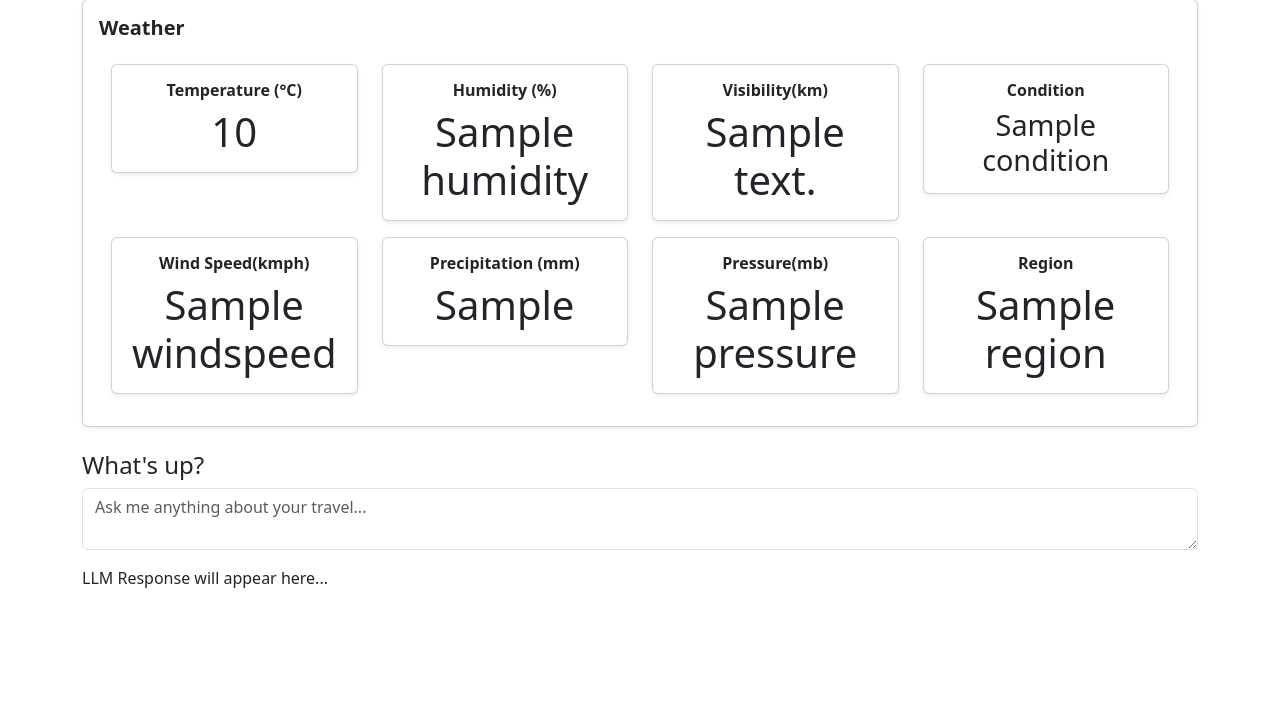
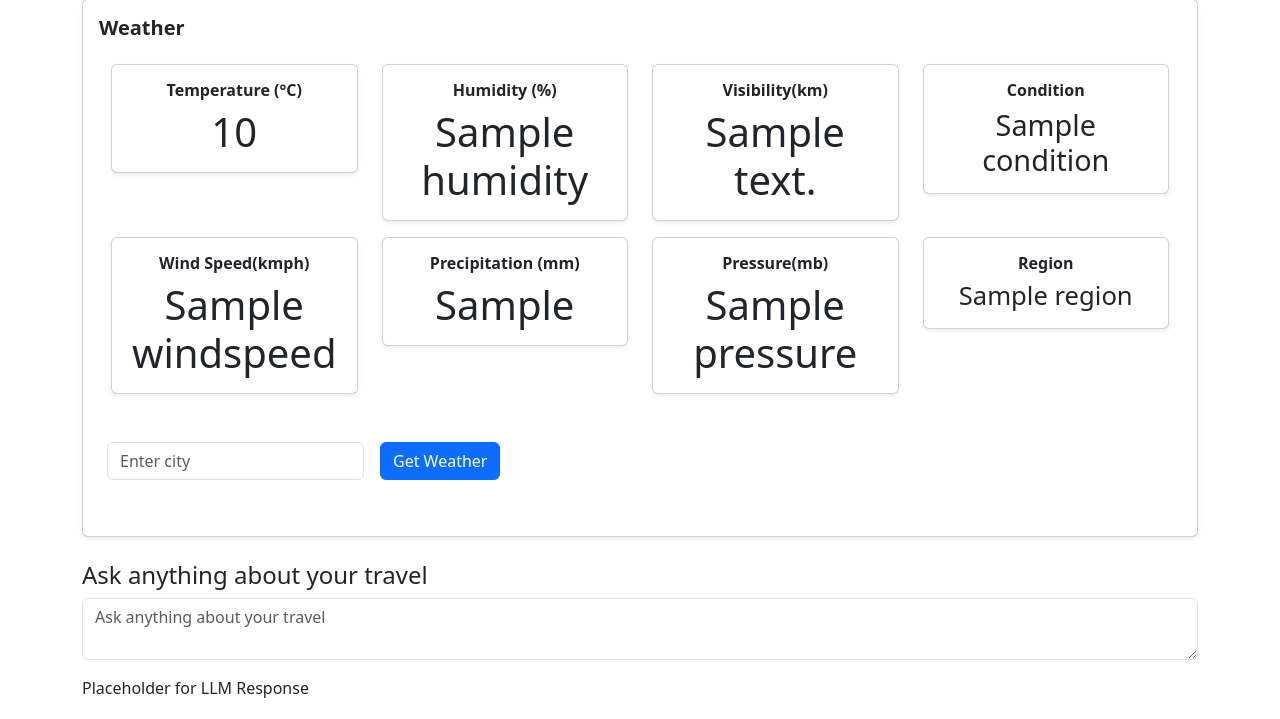
Before and after one commit to nitishkthakur/RoamRadar, a FastAPI app: template templates/index.html in a window 1280 px wide. Shown: the part 81-800 px from the top of the page. Run offline with FastAPI, Linux system fonts and the light colour scheme; the template is opened without the code that fills it: most values are stand-ins (such as "Sample title", 1, 10 or a date in 2020).

Commit message:
User now Inputs city name

```diff
--- a/main.py
+++ b/main.py
@@ -7,7 +7,7 @@ import requests
 import os
 import dotenv
 import json
-from functions import extract_current_weather_parameters
+from functions import extract_current_weather_parameters, get_weather_data
 
 # Load Secrets from Environment Variables
 dotenv.load_dotenv()
@@ -23,15 +23,21 @@ app.mount("/static", StaticFiles(directory="static"), name="static")
 # Setup Jinja templates
 templates = Jinja2Templates(directory="templates")
 
+
+# Get weather
+
+
 @app.get("/", response_class=HTMLResponse)
-async def read_root(request: Request):
+async def read_root(request: Request, city:str = "Thimphu"):
     # Make the Weather API call
-    weather_response = httpx.get("https://api.weatherapi.com/v1/current.json", params = {'q': 'Thimphu', 'key': API_KEY, 'aqi':'yes'}).json()
-    temperature_parameters = extract_current_weather_parameters(weather_response)
+    #weather_response = httpx.get("https://api.weatherapi.com/v1/current.json", params = {'q': 'Thimphu', 'key': API_KEY, 'aqi':'yes'}).json()
+    temperature_parameters = await get_weather_data(city, API_KEY)
+    temperature_parameters = extract_current_weather_parameters(temperature_parameters)
+    #temperature_parameters = extract_current_weather_parameters(weather_response)
 
     context = {"request": request, "title": "Welcome", "user": "Nitish", "temperature": temperature_parameters['Temperature (deg. C)'],
                "condition": temperature_parameters['Condition'], "place": temperature_parameters['Place'],
-               "region": temperature_parameters['Region'], "country": temperature_parameters['Country'],
+               "region": temperature_parameters['Place'] + ', '+temperature_parameters['Region'] + ', ' + temperature_parameters['Country'], "country": temperature_parameters['Country'],
                "feels_like": temperature_parameters['Feels Like (deg. C)'], "last_updated": temperature_parameters['Last Updated'],
                "windspeed": temperature_parameters['Wind Speed(kmph)'], "humidity": temperature_parameters['humidity'],
                "pressure": temperature_parameters['Pressure(mb)'], "visibility": temperature_parameters['Visibility(km)'],
--- a/templates/index.html
+++ b/templates/index.html
@@ -118,10 +118,30 @@
                         <div class="card shadow-sm">
                           <div class="card-body">
                             <h6 class="card-title">Region</h6>
-                            <p class="card-text display-6">{{ region }}</p>
+                            <p class="card-text display-6" style = 'font-size: 1.6rem;'>{{ region }}</p>
                           </div>
                         </div>
                       </div>
+                    <div class="row text-center">
+                      <form method="get" action="/" class="row g-3 mb-4">
+                        <div class="col-auto">
+                          <input
+                            type="text"
+                            name="city"
+                            class="form-control"
+                            placeholder="Enter city"
+                            value="{{ request.query_params.get('city', '') }}"
+                            aria-label="City"
+                            required
+                          >
+                        </div>
+                        <div class="col-auto">
+                          <button type="submit" class="btn btn-primary mb-3">
+                            Get Weather
+                          </button>
+                        </div>
+                      </form>
+                    </div>
 
                     </div>
                   </div>
@@ -135,14 +155,14 @@
 
         <!-- ✅ Chat Section -->
         <div class="mb-3">
-            <h4>What's up?</h4>
+            <h4>Ask anything about your travel</h4>
             <!-- Textarea input -->
-            <textarea class="form-control" rows="2" placeholder="Ask me anything about your travel..."></textarea>
+            <textarea class="form-control" rows="2" placeholder="Ask anything about your travel"></textarea>
         </div>
 
         <!-- Label for LLM response -->
         <div>
-            <label class="form-label">LLM Response will appear here...</label>
+            <label class="form-label">Placeholder for LLM Response</label>
         </div>
 
     </div>
```
Also changed, not shown: functions.py (+12 -0 lines), 1 other file.
